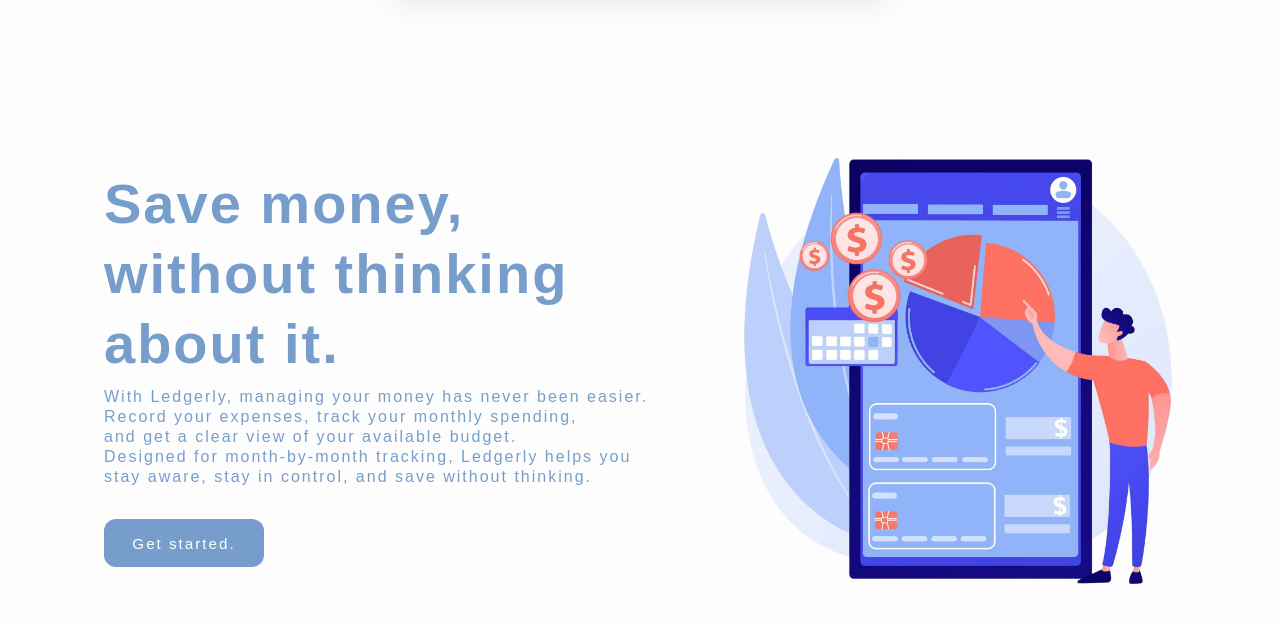
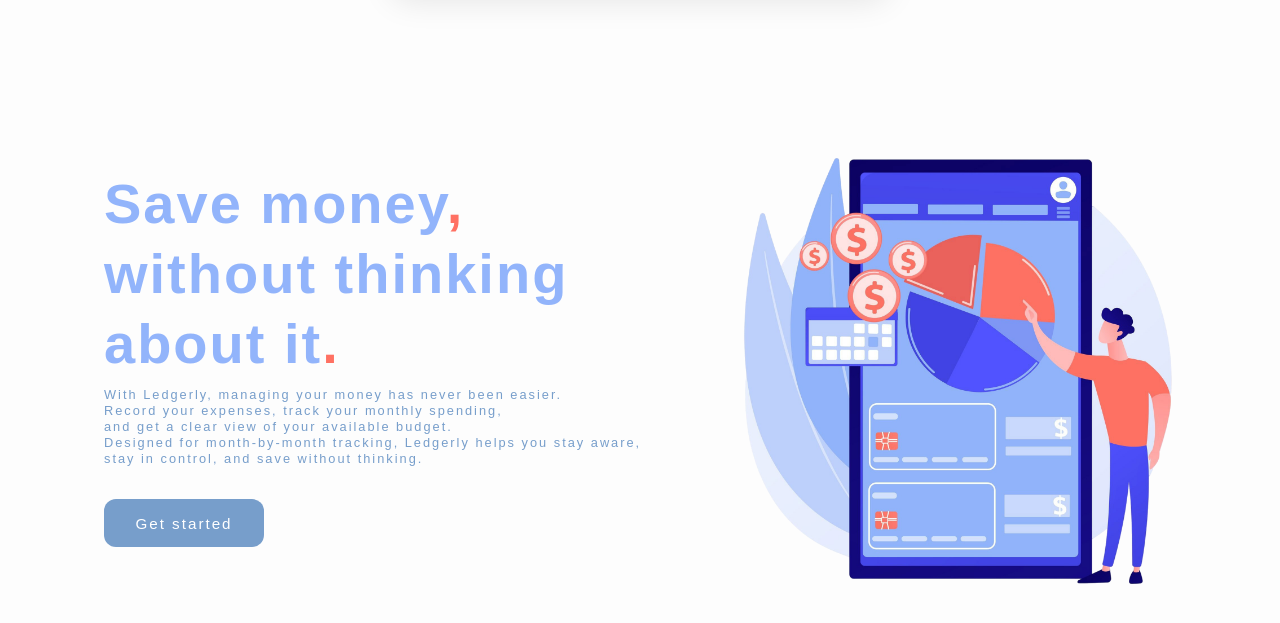
Before and after one commit to RjSup/FinanceTracker, a website built with Vite: page index.html in a window 1280 px wide. Shown: the part 127-750 px from the top of the page. Built offline with nearby package versions, Linux system fonts and the light colour scheme.

Commit message:
example pic

```diff
--- a/index.html
+++ b/index.html
@@ -30,9 +30,9 @@
             <div class="hero">
                 <div class="hero-text">
                     <h1 id="title">
-                        Save money,<br />
+                        Save money<span id="spanid">,</span><br />
                         without thinking<br />
-                        about it.
+                        about it<span id="spanid">.</span>
                     </h1>
                     <p id="subtitle">
                         With Ledgerly, managing your money has never been
@@ -42,7 +42,7 @@
                         Designed for month-by-month tracking, Ledgerly helps you
                         stay aware, stay in control, and save without thinking.
                     </p>
-                    <a href="#" id="signuphero">Get started.</a>
+                    <a href="#" id="signuphero">Get started</a>
                 </div>
                 <div class="hero-image">
                     <img src="/heroimage.png" alt="Finance Illustration" />
--- a/src/style.css
+++ b/src/style.css
@@ -108,7 +108,7 @@
     font-weight: 800; /* bold */
     font-size: 3.5rem;
     line-height: 1.25;
-    color: rgb(119, 158, 203);
+    color: #92b4fb;
     text-align: left;
     letter-spacing: 2px;
     margin-bottom: 0, 5rem;
@@ -116,12 +116,16 @@
 
 #subtitle {
     font-weight: 500; /* slightly lighter */
-    font-size: 1rem;
+    font-size: 0.8rem;
     color: rgb(119, 158, 203);
     text-align: left;
     letter-spacing: 2px;
     margin-bottom: 1.5rem;
     line-height: 1.25;
+}
+
+#spanid {
+    color: #ff7163;
 }
 
 #signuphero {
@@ -134,6 +138,7 @@
     text-decoration: none;
     border-radius: 12px;
     background-color: rgb(119, 158, 203);
+
     color: white;
     font-weight: 400;
     font-size: 0.95rem;
@@ -145,7 +150,7 @@
 }
 
 #signuphero:hover {
-    background-color: rgb(145, 180, 215);
+    background-color: #ff7163;
     transform: scale(1.05);
 }
 
@@ -307,7 +312,7 @@
 }
 
 .auth-form button:hover {
-    background-color: rgb(100, 138, 183);
+    background-color: #ff7163;
     transform: scale(1.03);
 }
 
```
Also changed, not shown: public/example.png (added).
